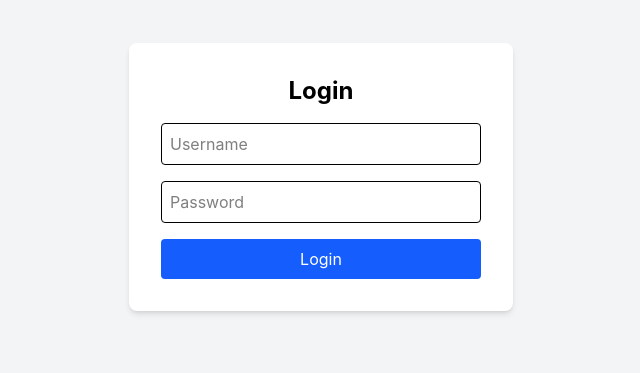
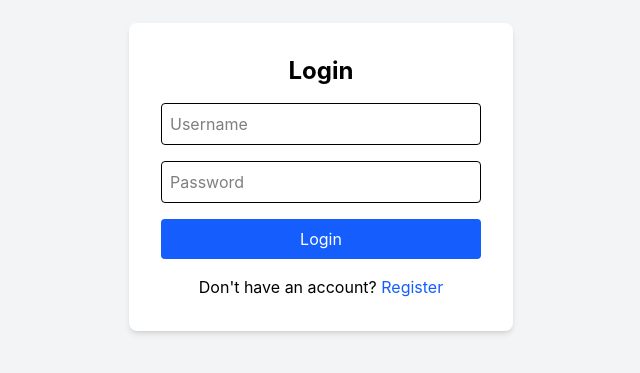
Before and after one commit to ShreyasKudahalli/URL-Shortner, a React app in the folder frontend/: page / in a window 1280 px wide. Shown: the part 223-596 px from the top of the page, without its empty margins (319-959 px from the left). Built offline with nearby package versions, Linux system fonts and the light colour scheme; the HTML template or start-up script is replaced by a standard one.

Commit message:
Fixing Login Page

```diff
--- a/frontend/src/pages/Login.jsx
+++ b/frontend/src/pages/Login.jsx
@@ -71,6 +71,16 @@
                     Login
                 </button>
 
+                <p className="text-center">
+                    Don't have an account?{" "}
+                    <a
+                        href="/register"
+                        className="text-blue-600 hover:underline"
+                    >
+                        Register
+                    </a>
+                </p>
+
             </form>
 
         </div>
--- a/frontend/src/pages/Register.jsx
+++ b/frontend/src/pages/Register.jsx
@@ -24,6 +24,7 @@
       const data = await registerUser(formData);
       console.log(data);
       alert("Registration successful");
+      navigate("/"); // Redirect to login page after successful registration
     } catch (error) {
       console.error(error.response?.data);
       alert("Registration failed");
```
